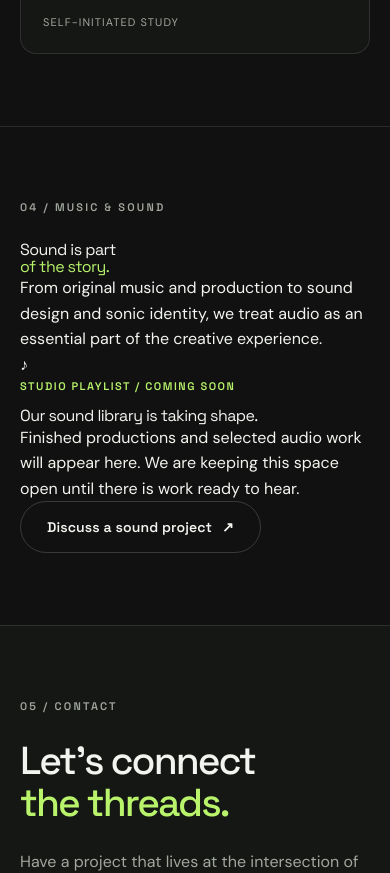
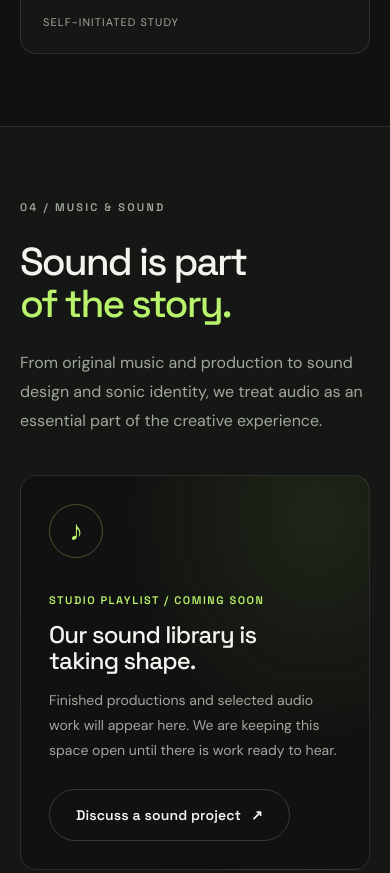
Before and after one commit to Ikeys-Studio/My-portfolio, a Next.js app: page / in a window 390 px wide. Shown: the part 5720-6593 px from the top of the page. Built offline with nearby package versions, Linux system fonts and the light colour scheme; no server answers.

Commit message:
Style dedicated Music and Sound section

```diff
--- a/src/app/globals.css
+++ b/src/app/globals.css
@@ -1395,3 +1395,80 @@ a {
     transition: none;
   }
 }
+
+
+/* Music & Sound --------------------------------------------------------- */
+.music {
+  background: var(--background-raised);
+}
+
+.music__inner {
+  display: grid;
+  grid-template-columns: minmax(0, 0.9fr) minmax(0, 1.1fr);
+  align-items: center;
+  gap: clamp(40px, 8vw, 110px);
+}
+
+.music__intro h2 {
+  margin: 0 0 24px;
+  font-size: clamp(2.6rem, 5vw, 4.4rem);
+  font-weight: 500;
+  letter-spacing: -0.05em;
+}
+
+.music__intro > p:last-child {
+  max-width: 440px;
+  margin: 0;
+  color: var(--muted);
+  line-height: 1.8;
+}
+
+.music__placeholder {
+  position: relative;
+  overflow: hidden;
+  padding: clamp(28px, 4vw, 48px);
+  border: 1px solid var(--line);
+  border-radius: 16px;
+  background:
+    radial-gradient(ellipse at 85% 10%, rgba(184, 243, 107, 0.09), transparent 48%),
+    var(--background);
+}
+
+.music__placeholder-mark {
+  display: grid;
+  place-items: center;
+  width: 54px;
+  height: 54px;
+  margin-bottom: 34px;
+  border: 1px solid rgba(184, 243, 107, 0.3);
+  border-radius: 50%;
+  color: var(--accent);
+  font-size: 28px;
+}
+
+.music__placeholder h3 {
+  max-width: 16ch;
+  margin: 0 0 14px;
+  font-size: clamp(1.5rem, 2.5vw, 2rem);
+  font-weight: 500;
+}
+
+.music__placeholder > p:not(.work-card__tag) {
+  max-width: 48ch;
+  margin: 0 0 26px;
+  color: var(--muted);
+  font-size: 14px;
+  line-height: 1.8;
+}
+
+@media (max-width: 860px) {
+  .music__inner {
+    grid-template-columns: 1fr;
+  }
+}
+
+@media (max-width: 600px) {
+  .music__intro h2 {
+    font-size: clamp(2.4rem, 10vw, 3.2rem);
+  }
+}
```
